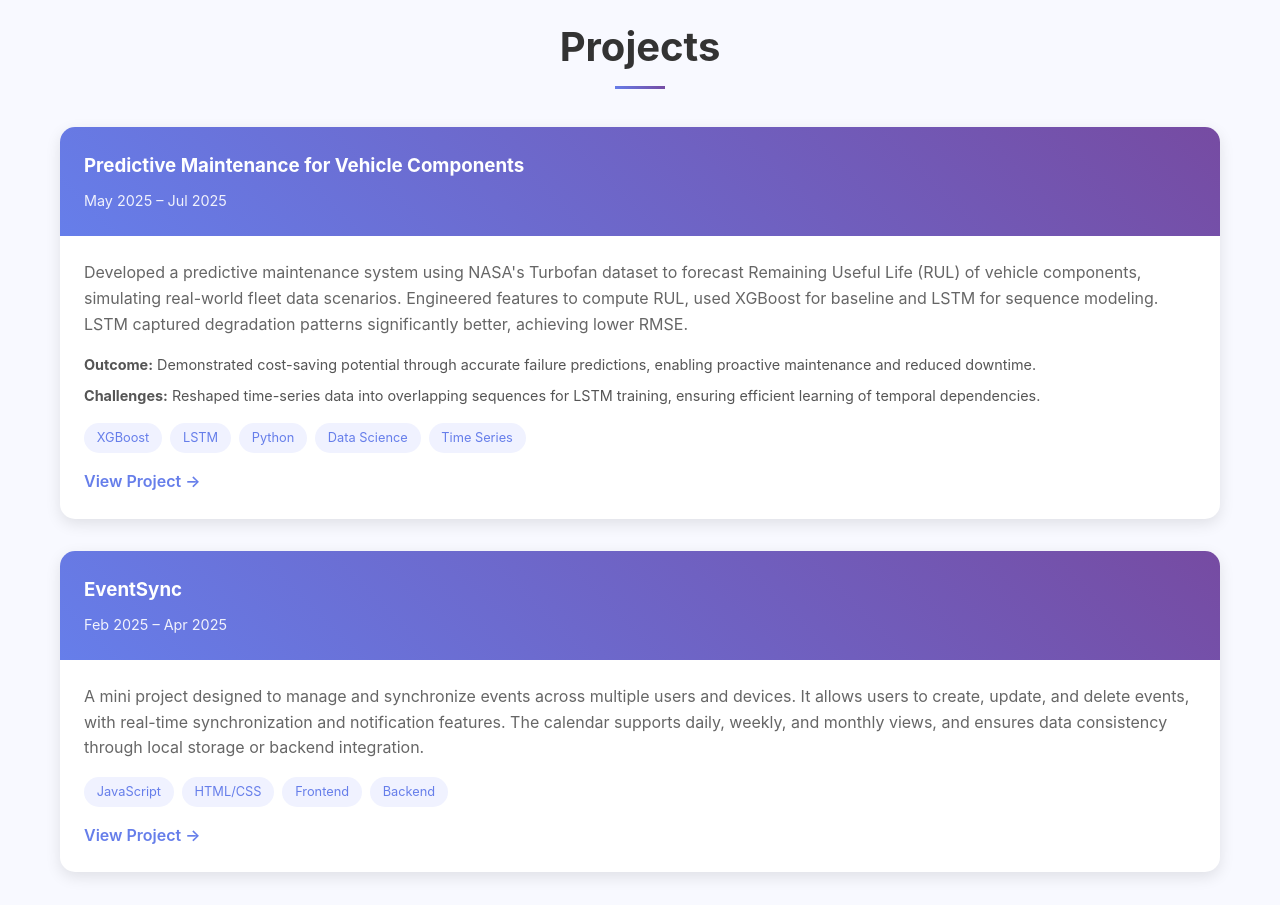
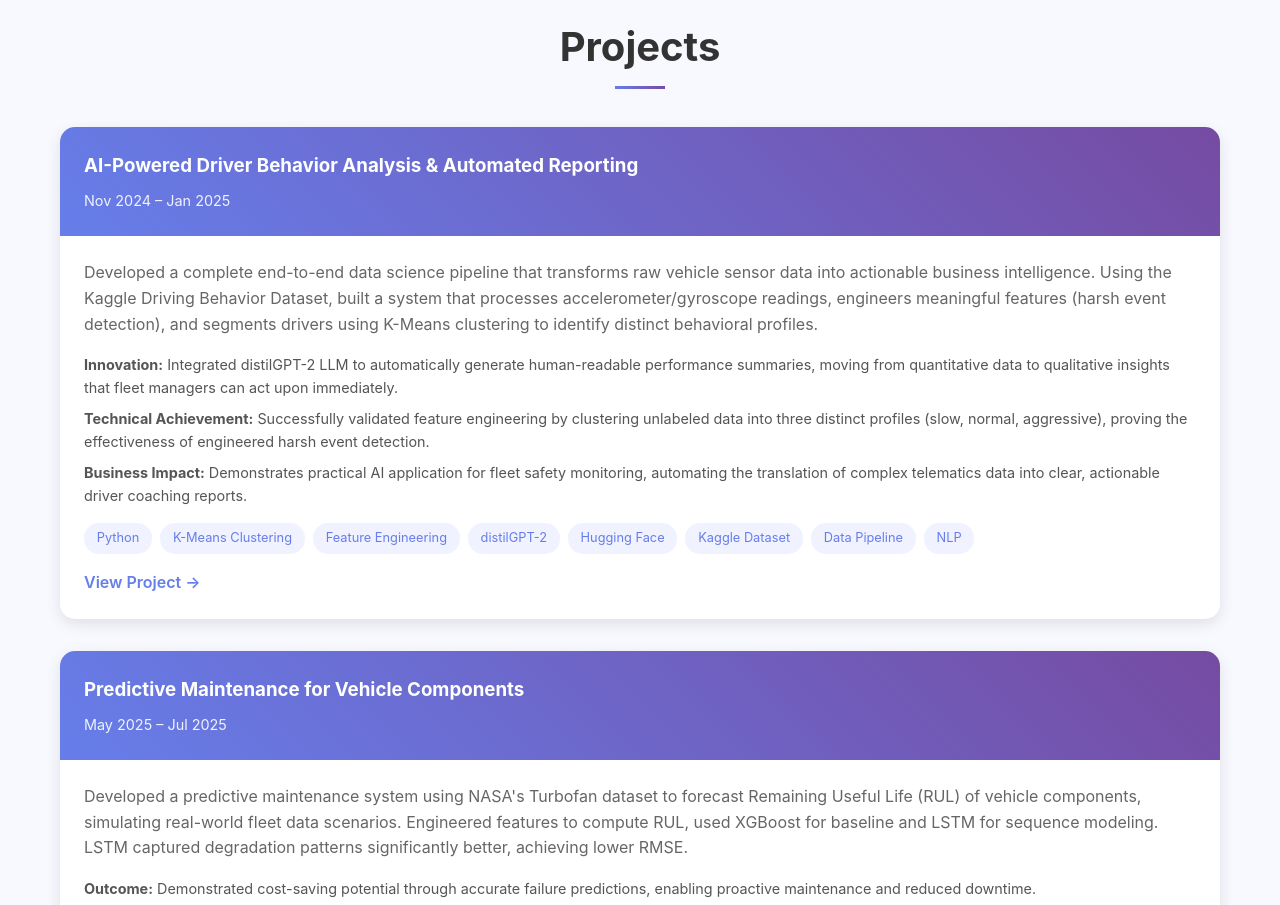
Before and after one commit to NewbEkansh/my-portfolio, a plain HTML site: page index.html in a window 1280 px wide. Shown: the part 3280-4185 px from the top of the page. Drawn offline with Linux system fonts and the light colour scheme.

Commit message:
added my project about AI-Powered Driver Behavior Analysis & Automated Reporting

```diff
--- a/index.html
+++ b/index.html
@@ -1380,6 +1380,60 @@ font-size: 2rem;
 
 <div class="projects-grid fade-in">
 
+    <div class="project-card featured-project">
+
+        <div class="project-header">
+
+            <h3>AI-Powered Driver Behavior Analysis & Automated Reporting</h3>
+
+            <div class="project-duration">Nov 2024 – Jan 2025</div>
+
+        </div>
+
+        <div class="project-content">
+
+            <p class="project-description">
+
+                Developed a complete end-to-end data science pipeline that transforms raw vehicle sensor data into actionable business intelligence. Using the Kaggle Driving Behavior Dataset, built a system that processes accelerometer/gyroscope readings, engineers meaningful features (harsh event detection), and segments drivers using K-Means clustering to identify distinct behavioral profiles.
+
+            </p>
+
+            <div class="project-highlights">
+
+                <p><strong>Innovation:</strong> Integrated distilGPT-2 LLM to automatically generate human-readable performance summaries, moving from quantitative data to qualitative insights that fleet managers can act upon immediately.</p>
+
+                <p><strong>Technical Achievement:</strong> Successfully validated feature engineering by clustering unlabeled data into three distinct profiles (slow, normal, aggressive), proving the effectiveness of engineered harsh event detection.</p>
+
+                <p><strong>Business Impact:</strong> Demonstrates practical AI application for fleet safety monitoring, automating the translation of complex telematics data into clear, actionable driver coaching reports.</p>
+
+            </div>
+
+            <div class="project-tech">
+
+                <span class="tech-tag">Python</span>
+
+                <span class="tech-tag">K-Means Clustering</span>
+
+                <span class="tech-tag">Feature Engineering</span>
+
+                <span class="tech-tag">distilGPT-2</span>
+
+                <span class="tech-tag">Hugging Face</span>
+
+                <span class="tech-tag">Kaggle Dataset</span>
+
+                <span class="tech-tag">Data Pipeline</span>
+
+                <span class="tech-tag">NLP</span>
+
+            </div>
+
+            <a href="https://github.com/NewbEkansh/AI-Powered-Driver-Behavior-Analysis-and-Reporting" class="project-link">View Project →</a>
+
+        </div>
+
+    </div>
+
     <div class="project-card">
 
         <div class="project-header">
@@ -1464,8 +1518,6 @@ A mini project designed to manage and synchronize events across multiple users a
 
 </div>
 
-</div>
-
 </section>
 
 
```
Lines whose indentation alone changed are shown as unchanged.
